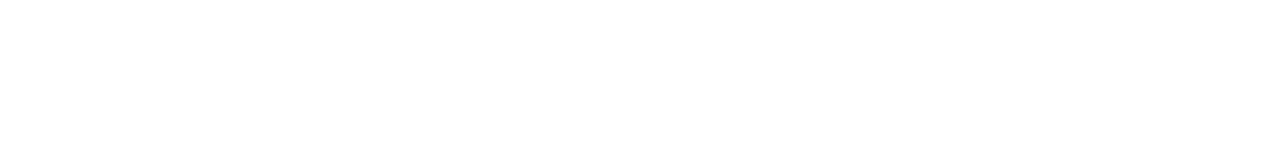
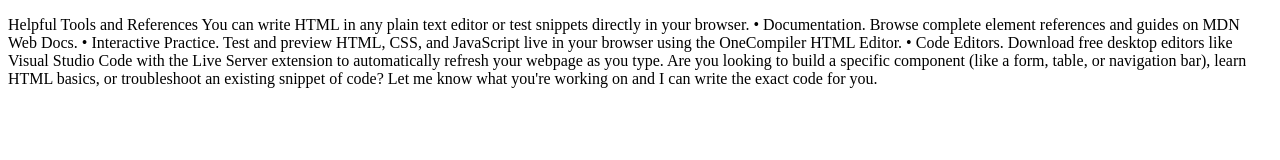
Before and after one commit to Dheenakarthikeyan/project.html, a plain HTML site: page index.html in a window 1280 px wide. Drawn offline with Linux system fonts and the light colour scheme.

Commit message:
dev html content add

```diff
--- a/index.html
+++ b/index.html
@@ -1,11 +1,26 @@
 <!DOCTYPE html>
 <html lang="en">
+
 <head>
     <meta charset="UTF-8">
     <meta name="viewport" content="width=device-width, initial-scale=1.0">
     <title>Document</title>
 </head>
+
 <body>
+    <p>
+        Helpful Tools and References
+
+        You can write HTML in any plain text editor or test snippets directly in your browser.
+        • Documentation. Browse complete element references and guides on MDN Web Docs.
+        • Interactive Practice. Test and preview HTML, CSS, and JavaScript live in your browser using the OneCompiler
+        HTML Editor.
+        • Code Editors. Download free desktop editors like Visual Studio Code with the Live Server extension to
+        automatically refresh your webpage as you type.
+        Are you looking to build a specific component (like a form, table, or navigation bar), learn HTML basics, or
+        troubleshoot an existing snippet of code? Let me know what you're working on and I can write the exact code for
+        you.</p>
 
 </body>
+
 </html>
```
